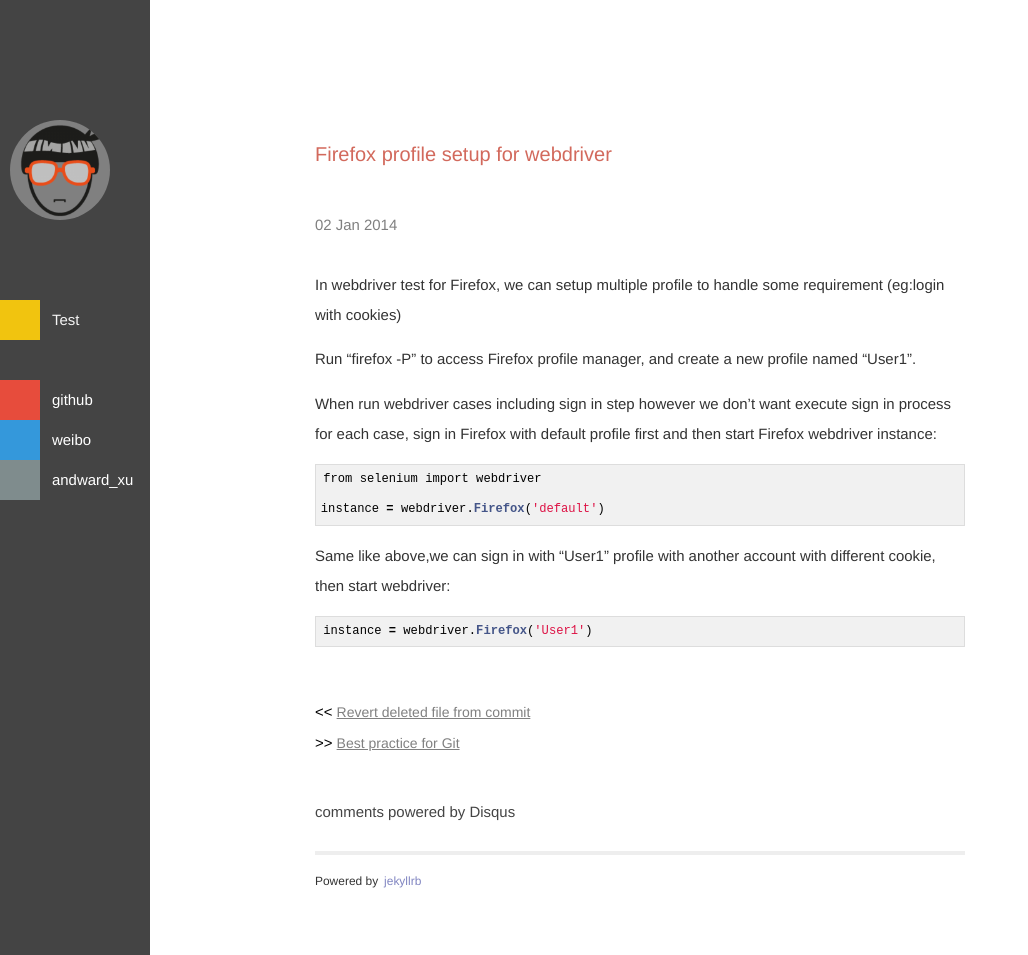
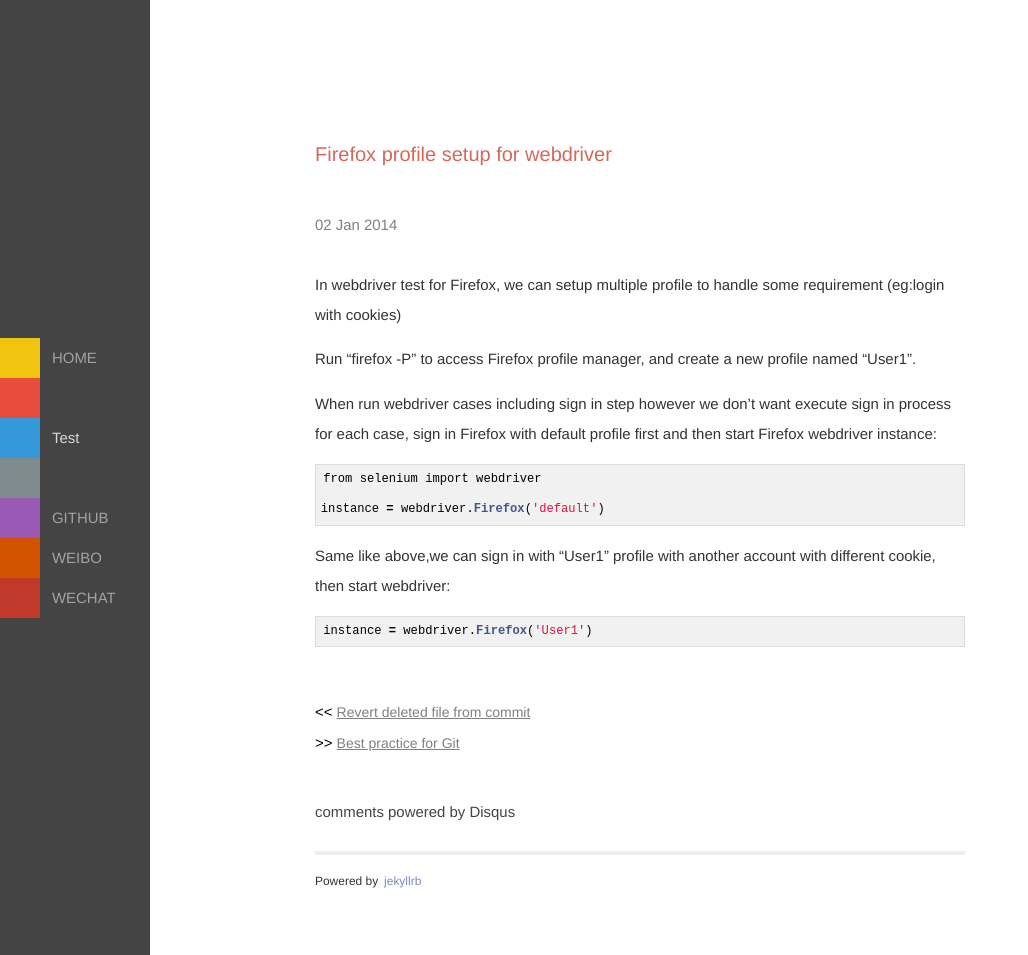
Before and after one commit to andward/andward.github.io, a Jekyll site: the page built from _posts/2014-01-02-Firefox-profile-setup-for-webdriver.markdown, in a window 1280 px wide and 955 px high. Shown: the whole window, without its empty margins (0-1028 px from the left). Built offline with Jekyll 4.4.1, drawn with Linux system fonts in a browser that asks for light colours; nearby versions of some CDN libraries; Markdown is read by kramdown in place of the engine named in the settings; comment, search, counter and statistics services are not loaded.

Commit message:
change side bar

```diff
--- a/_layouts/post.html
+++ b/_layouts/post.html
@@ -3,11 +3,18 @@ layout: default
 ---
 <div class='fun_bar'>
 	<div class='side_bar'>
-		<div class='logo'>
-			<a href="/">
-				<img src="/images/logo.png"></a>
-		</div>
 		<div class='category'>
+			<div class='tag_container'>
+				<div class='tag_color'></div>
+				<div class='gap'>
+					<a href="/">
+						<div class='contact_content'>HOME</div>
+					</a>
+				</div>
+			</div>
+			<div class='tag_container'>
+				<div class='tag_color'></div>
+			</div>
 			{% for tag in page.categories %}
 			<div class='tag_container'>
 				<div class='tag_color'></div>
@@ -16,24 +23,33 @@ layout: default
 				</div>
 			</div>
 			{% endfor %}
-			<div style='width:100%;height:40px'></div>
 			<div class='tag_container'>
 				<div class='tag_color'></div>
-				<div class='gap'><a href="https://github.com/andward">
-				<div class='contact_content'>github</div>
-				</a></div>
 			</div>
 			<div class='tag_container'>
 				<div class='tag_color'></div>
-				<div class='gap'><a href="http://s.weibo.com/weibo/andward_xu">
-				<div class='contact_content'>weibo</div>
-				</a></div>
+				<div class='gap'>
+					<a href="https://github.com/andward">
+						<div class='contact_content'>GITHUB</div>
+					</a>
+				</div>
 			</div>
 			<div class='tag_container'>
 				<div class='tag_color'></div>
-				<div class='gap'><div class='contact_content wechat'>andward_xu</div></div>
+				<div class='gap'>
+					<a href="http://s.weibo.com/weibo/andward_xu">
+						<div class='contact_content'>WEIBO</div>
+					</a>
+				</div>
 			</div>
-			<div class='wechat_img'><img src="/images/wechat.png"></div>
+			<div class='tag_container'>
+				<div class='tag_color'></div>
+				<div class='gap'>
+					<div class='contact_content wechat'>WECHAT</div>
+				</div>
+			</div>
+			<div class='wechat_img'>
+				<img src="/images/wechat.png"></div>
 		</div>
 	</div>
 	<div class='tag_post_list'>
@@ -52,24 +68,20 @@ layout: default
 </div>
 <div class='article'>
 	<div class="header">
-		<h1 class="head">
-			{{ page.title }}
-		</h1>
+		<h1 class="head">{{ page.title }}</h1>
 	</div>
 	<p class="meta">{{ page.date | date_to_string }}</p>
 
 	<div class="post">{{ content }}</div>
 	<div class="pagination">
-		<div class="previous"><<
-			<a href="{{ page.previous.url }}">
-				{{ page.previous.title }}
-			</a>
+		<div class="previous">
+			<<
+			<a href="{{ page.previous.url }}">{{ page.previous.title }}</a>
 		</div>
-		<div class="next">>>
-			<a href="{{page.next.url}}">
-				{{ page.next.title }}
-			</a>
-		 </div>
+		<div class="next">
+			>>
+			<a href="{{page.next.url}}">{{ page.next.title }}</a>
+		</div>
 	</div>
 	<div id="disqus_thread"></div>
 	<script type="text/javascript">
@@ -83,8 +95,14 @@ layout: default
             (document.getElementsByTagName('head')[0] || document.getElementsByTagName('body')[0]).appendChild(dsq);
         })();
     </script>
-    <noscript>Please enable JavaScript to view the <a href="http://disqus.com/?ref_noscript">comments powered by Disqus.</a></noscript>
-    <a href="http://disqus.com" class="dsq-brlink">comments powered by <span class="logo-disqus">Disqus</span></a>
+	<noscript>
+		Please enable JavaScript to view the
+		<a href="http://disqus.com/?ref_noscript">comments powered by Disqus.</a>
+	</noscript>
+	<a href="http://disqus.com" class="dsq-brlink">
+		comments powered by
+		<span class="logo-disqus">Disqus</span>
+	</a>
 
 	<div class="footer">
 		<div class="contact">
--- a/css/main.css
+++ b/css/main.css
@@ -202,22 +202,7 @@ a:visited { color: #444; text-decoration:none;}
   background-color: #444;
   overflow: hidden;
 }
-.logo
-{
-  margin: 8em 0 0 0;
-  height: 100px;
-  width: 100%;
-}
-.logo img
-{
-  width: 100px;
-  height: 100px;
-  right: 40px;
-  position: absolute;
-  -webkit-border-radius: 50%;
-  border-radius: 50%;
-  background-color: gray;
-}
+
 .share_button
 {
   position: absolute;
@@ -244,7 +229,7 @@ a:visited { color: #444; text-decoration:none;}
 .category
 {
   position: absolute;
-  top: 300px;
+  top: 100px;
   width: 150px;
 }
 .tag_container
@@ -268,7 +253,7 @@ a:visited { color: #444; text-decoration:none;}
 .tag_content
 {
   height: 40px;
-  color: #f5f5f5;
+  color: rgba(255,255,255,0.8);
   line-height: 40px;
   width: 98px;
   cursor: pointer;
@@ -277,7 +262,7 @@ a:visited { color: #444; text-decoration:none;}
 {
   float: left;
   height: 40px;
-  color: white;
+  color: rgba(255,255,255,0.5);
   line-height: 40px;
   width: 98px;
   cursor: pointer;
--- a/js/index.js
+++ b/js/index.js
@@ -84,8 +84,11 @@ function setPanelWidth() {
 function setPanelHeight() {
 	var height = window.screen.availHeight;
 	var content_height = $(document).height();
+	var win_height = $(window).height();
+	var category_height = $(".category").height();
 	$(".left_pic").height(height);
 	$(".right_side").height(content_height);
+	$(".category").css("top", (win_height - category_height)/2);
 }
 
 function hoverBar() {
```
